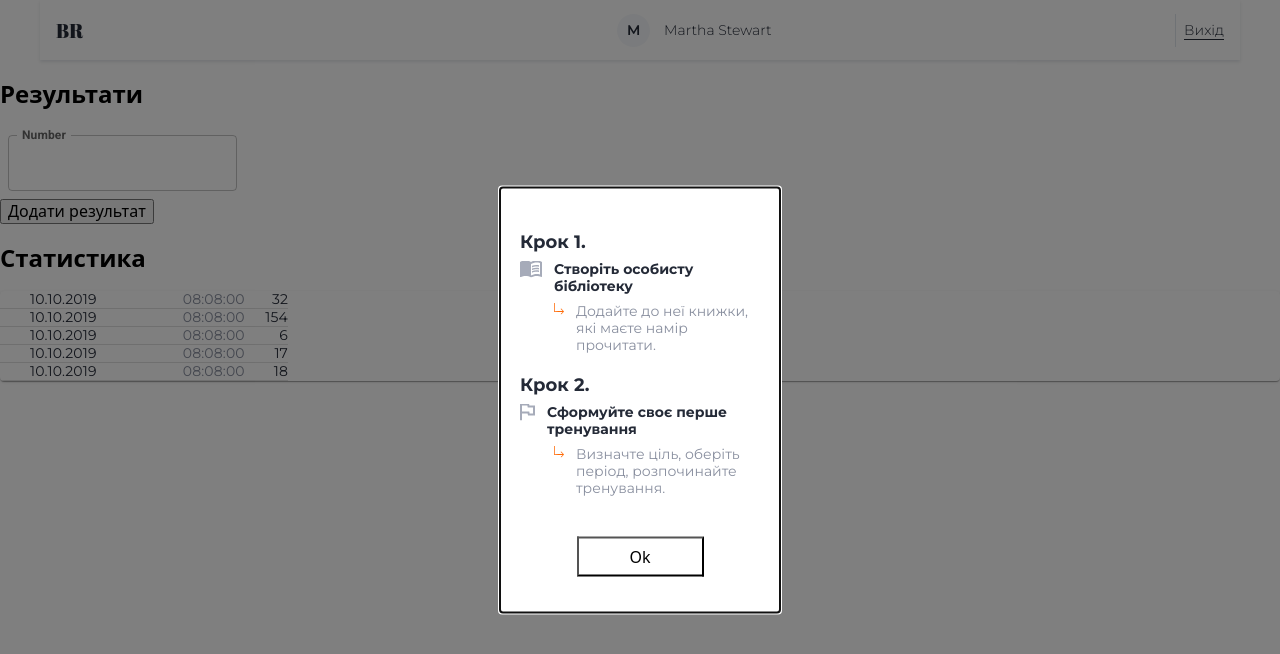
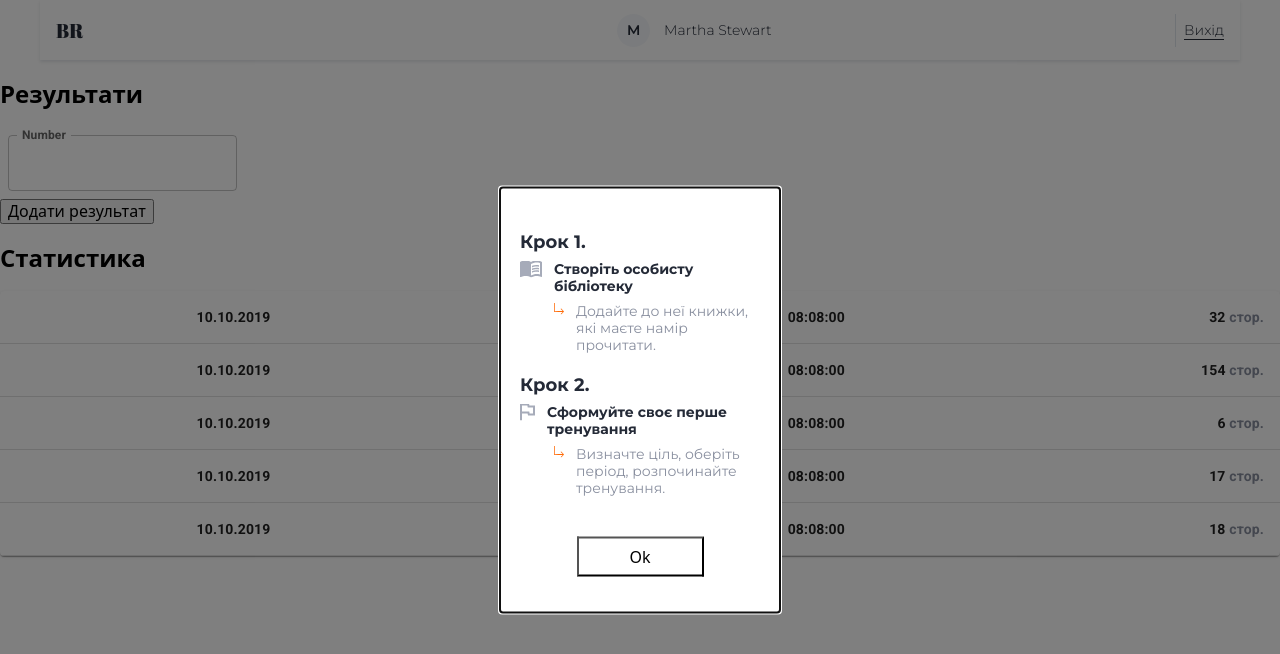
Before and after one commit to rainb00w/booker-front-end, a React (Create React App) app: page /booker-front-end/statistics in a window 1280 px wide. Shown: the top 654 px of the page. Built offline with nearby package versions, Linux system fonts and the light colour scheme.

Commit message:
работа с таблицей

```diff
--- a/src/pages/statistics/statisticsTable.js
+++ b/src/pages/statistics/statisticsTable.js
@@ -6,6 +6,8 @@ import TableContainer from '@mui/material/TableContainer';
 import TableHead from '@mui/material/TableHead';
 import TableRow from '@mui/material/TableRow';
 import Paper from '@mui/material/Paper';
+
+import s from './statisticsTable.module.css';
 
 function createData(date, time, page) {
   return { date, time, page };
@@ -21,8 +23,12 @@ const rows = [
 
 export default function BasicTable() {
   return (
-    <TableContainer component={Paper}>
-      <Table sx={{ width: 288 }} aria-label="simple table">
+    <TableContainer component={Paper} className={s.tableContainer}>
+      <Table
+        sx={{ minWidth: 288 }}
+        aria-label="simple table"
+        className={s.table}
+      >
         <TableBody>
           {rows.map(row => (
             <TableRow
@@ -30,44 +36,20 @@ export default function BasicTable() {
               sx={{
                 border: 0,
               }}
+              className={s.tableRow}
             >
               <TableCell
-                sx={{
-                  fontFamily: 'Montserrat',
-                  fontWeight: 400,
-                  fontSize: 14,
-                  lineHeight: 1.21,
-                  color: '#242A37',
-                  p: 0,
-                }}
                 component="th"
                 scope="row"
                 align="center"
+                className={s.cellDate}
               >
                 {row.date}
               </TableCell>
-              <TableCell
-                sx={{
-                  fontFamily: 'Montserrat',
-                  fontSize: 14,
-                  lineHeight: 1.21,
-                  color: '#898F9F',
-                  p: 0,
-                }}
-                align="right"
-              >
+              <TableCell align="right" className={s.cellTime}>
                 {row.time}
               </TableCell>
-              <TableCell
-                sx={{
-                  fontFamily: 'Montserrat',
-                  fontSize: 14,
-                  lineHeight: 1.21,
-                  color: '#242A37',
-                  p: 0,
-                }}
-                align="right"
-              >
+              <TableCell align="right" className={s.cellPage}>
                 {row.page}
               </TableCell>
             </TableRow>
--- /dev/null
+++ b/src/pages/statistics/statisticsTable.module.css
@@ -0,0 +1,28 @@
+.MuiTable-root {
+}
+.tableRow {
+}
+.cellDate,
+.cellTime,
+.cellPage {
+  font-family: 'Montserrat';
+  font-size: 14px;
+  line-height: 1.21;
+  padding: 0px;
+  border: none;
+}
+.cellDate {
+  color: #242a37;
+}
+
+.cellTime {
+  color: #898f9f;
+}
+.cellPage {
+  color: #242a37;
+}
+
+.cellPage::after {
+  content: ' стор.';
+  color: #898f9f;
+}
```
